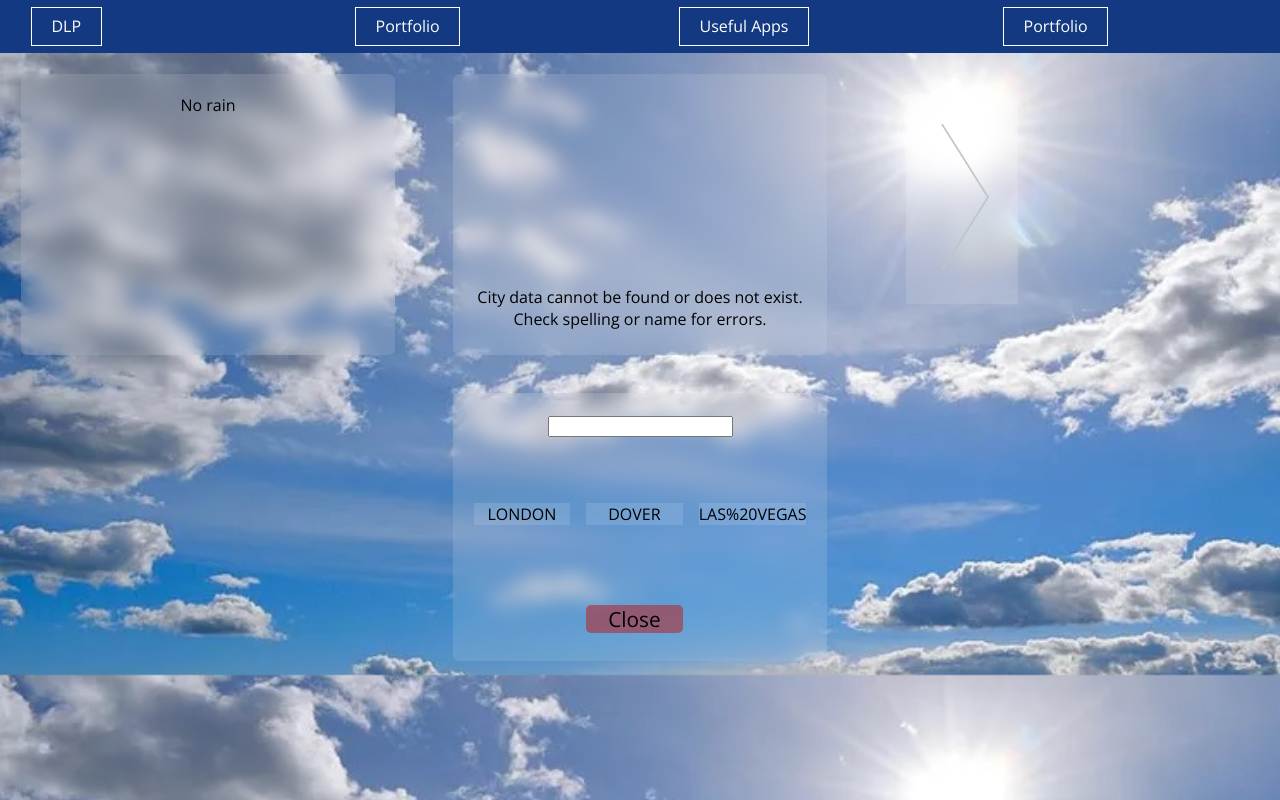
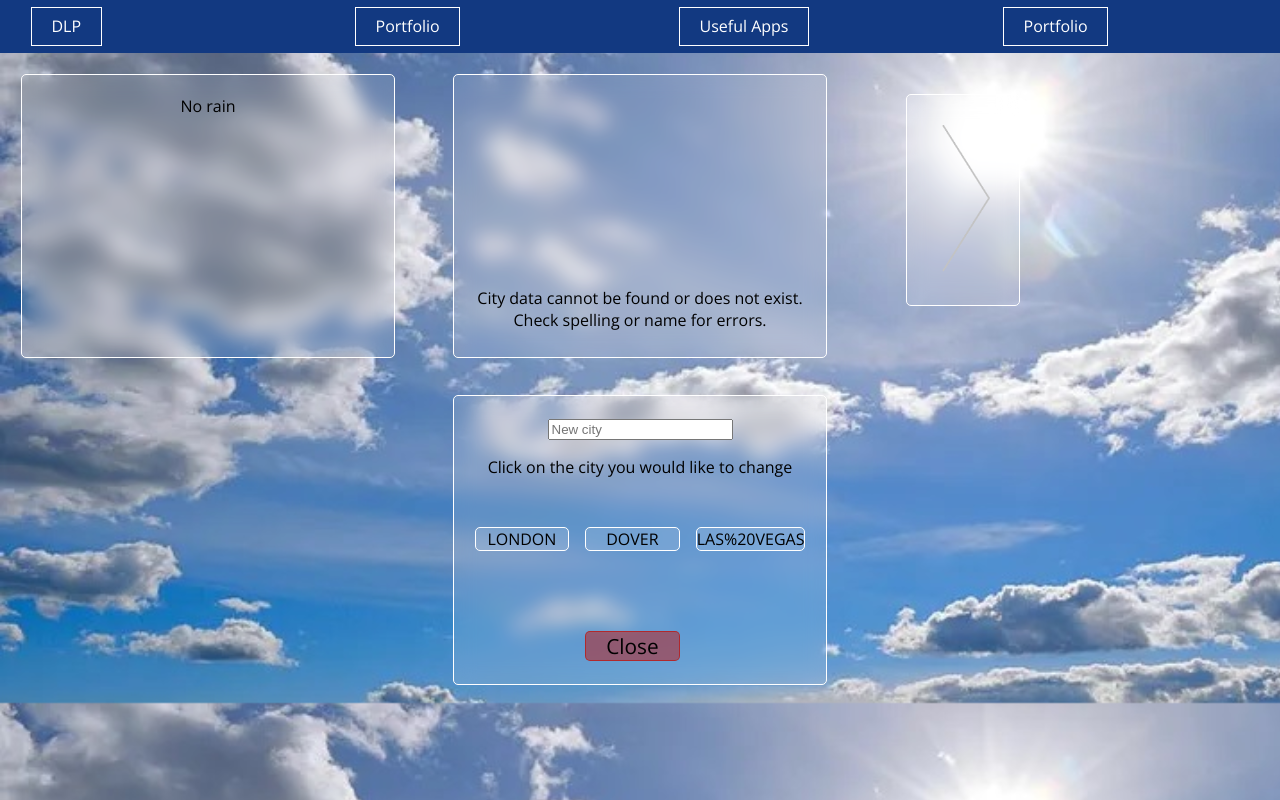
Before and after one commit to olymoodbughnes/olymoodbughnes.github.io, a website with bundled scripts: page dlpWeather.html in a window 1280 px wide. Both pictures are taken after a click on the element "click here to change locations". Built offline with nearby package versions, Linux system fonts and the light colour scheme; no server answers.

Commit message:
added borders

```diff
--- a/css/style.css
+++ b/css/style.css
@@ -35,26 +35,29 @@ grid-column-gap: 1rem;
     text-align: center;
     margin: 5%;
     padding: 5%;
-    border-radius: 2%;
+    border-radius: 5px;
     background-color: #ffffff1f;
     backdrop-filter: blur(10px);
    position: relative;
     min-height: 75%;
     max-height: 75%;
+    border: 1px solid white; /* solid borders */
 
 }
 
 .dashboard-component-country-select{
     display: none;
     grid-column: 2;
+
 }
 
 .city-options{
-padding-top: 20%;
+padding-top: 10%;
 display: grid;
 grid-template-columns: 1fr 1fr 1fr;
 grid-column-gap: 1rem;
 row-gap: 5rem;
+
 
 
     }
@@ -62,6 +65,19 @@ row-gap: 5rem;
 .change-city{
 
     background-color: #ffffff1f;
+    border-radius: 5px;
+    border: 1px solid white; /* solid borders */
+
+}
+
+.change-city:hover{
+
+background-color: #ffffffc0;
+
+}
+
+.city-select p {
+margin-top: 20%;
 
 }
 
@@ -70,9 +86,14 @@ row-gap: 5rem;
     grid-column: 2;
     background-color: #b623238c;
     border-radius: 5px;
+    border: 1px solid #b62323de;
 }
 
+.close-options:hover{
 
+
+background-color: #b62323de;
+}
 
 
 .change-city:hover{
@@ -81,7 +102,7 @@ row-gap: 5rem;
 }
 
 .show-options-button{
-    font-size: 1.3rem;
+    font-size: 0.8rem;
     padding: 0%;
     grid-column: 2 ;
     text-align: center;
@@ -144,7 +165,7 @@ font-family: 'Open Sans', sans-serif;
     text-align: left;
 
     padding: 10%;
-    border-radius: 2%;
+
 
     justify-content: center;
 
@@ -157,12 +178,12 @@ font-family: 'Open Sans', sans-serif;
     /*ANIMATE MOUSE HOVER*/
     background-color: #ffffff1f;
     transition: background-color 0.12s ease;
-
+    border-radius: 5px;
     backdrop-filter: blur(10px);
-
+    border: 1px solid white; /* solid borders */
     }
 
-.arrow-right img:hover, .show-options-button:hover, .close-options:hover{
+.arrow-right img:hover, .show-options-button:hover .close-options:hover{
 
     background-color: #5a5a5a5e;
     cursor: pointer;
--- a/dlpWeather.html
+++ b/dlpWeather.html
@@ -90,9 +90,9 @@
 <div id = "show-options-city" class = "show-options-button"><p>click here to change locations</p> </div>
 
 <div id = "city-select" class = "dashboard-component-country-select">
-    <input type="text" id="city" name="city">
+    <input type="text" id="city" name="city" placeholder="New city">
 
-
+<p>Click on the city you would like to change</p>
 
     <div class = "city-options">
 
```
